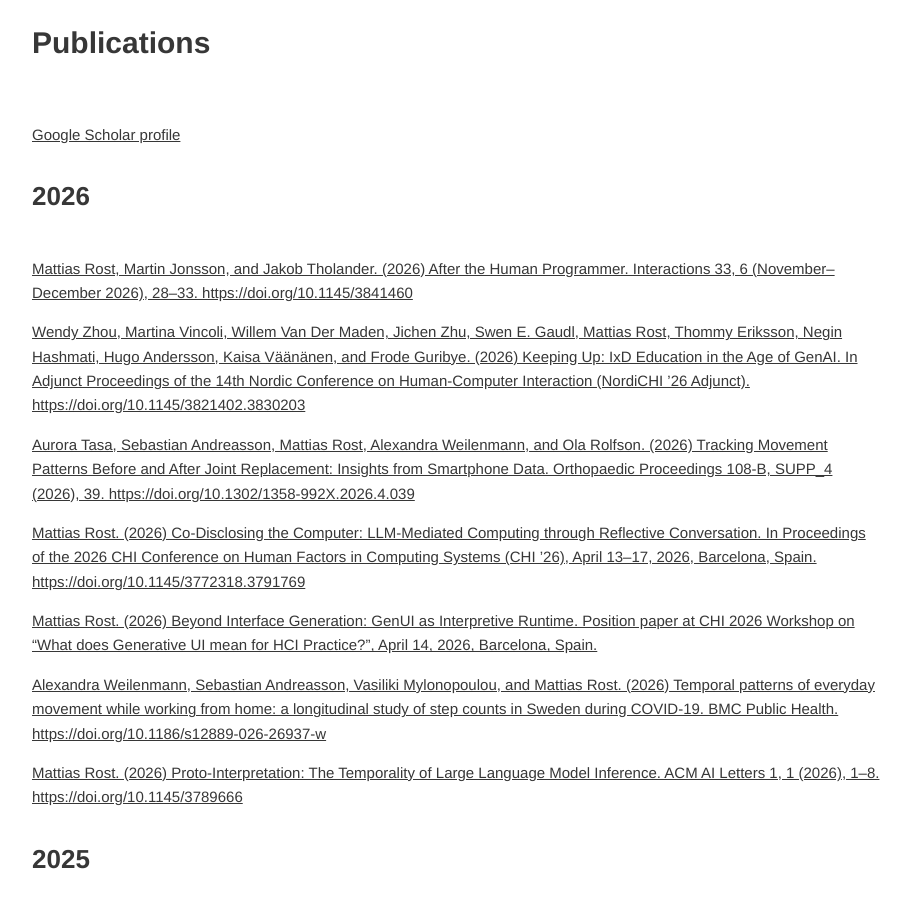
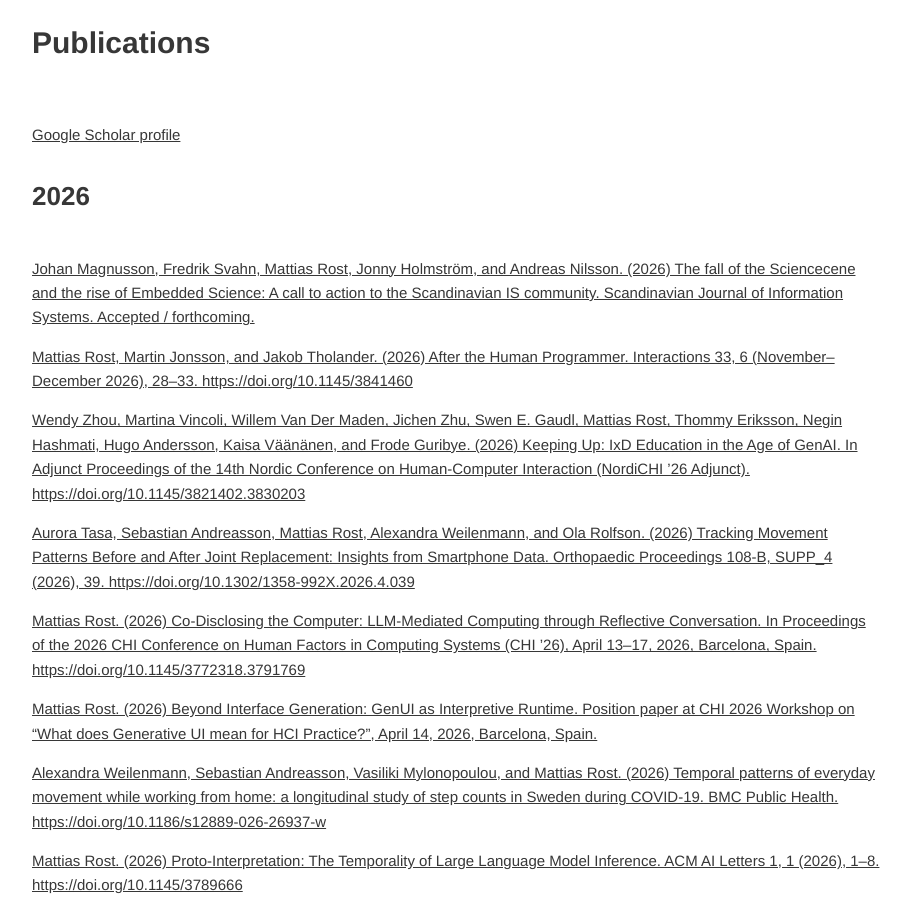
Before and after one commit to rrostt/rrostt.github.io, a Jekyll site: the page built from _pages/2011-09-24-publications.html, in a window 1280 px wide and 900 px high, scrolled down 570 px. Shown: the whole window, without its empty margins (184-1095 px from the left). Built offline with Jekyll 4.4.1, drawn with Linux system fonts in a browser that asks for light colours.

Commit message:
Add Embedded Science publication with ResearchGate link

```diff
--- a/_pages/2011-09-24-publications.html
+++ b/_pages/2011-09-24-publications.html
@@ -24,6 +24,12 @@ permalink: "/publications/"
     <p><a href="https://scholar.google.com/citations?user=S37X2zsAAAAJ&amp;hl=en">Google Scholar profile</a></p>
 
     <h1>2026</h1>
+    <p><a href="https://www.researchgate.net/publication/417337852_The_fall_of_the_Sciencecene_and_the_rise_of_Embedded_Science_A_call_to_action_to_the_Scandinavian_IS_community">
+        Johan Magnusson, Fredrik Svahn, Mattias Rost, Jonny Holmström, and Andreas Nilsson. (2026)
+        The fall of the Sciencecene and the rise of Embedded Science: A call to action to the Scandinavian IS community.
+        Scandinavian Journal of Information Systems. Accepted / forthcoming.
+    </a></p>
+
     <p><a href="https://doi.org/10.1145/3841460">
         Mattias Rost, Martin Jonsson, and Jakob Tholander. (2026)
         After the Human Programmer.
```
